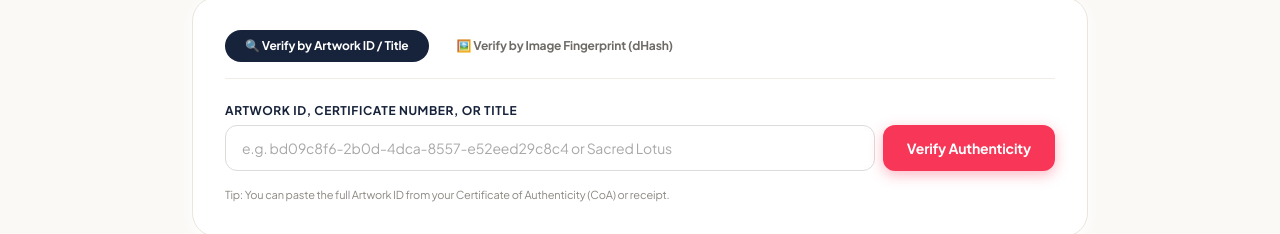
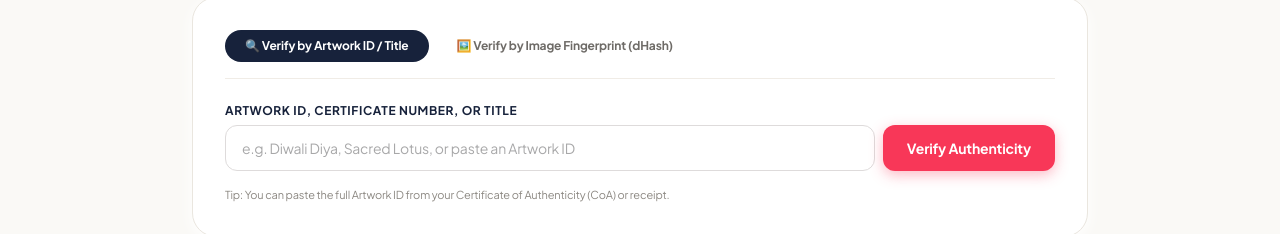
Before and after one commit to bhosalegurudatta-ind/artelio-marketplace, a Next.js app: page /verify in a window 1280 px wide. Shown: the part 427-661 px from the top of the page. Built offline with nearby package versions, Linux system fonts and the light colour scheme; no server answers.

Commit message:
fix(verify): ensure white input background and clearer search placeholder

```diff
--- a/app/verify/page.tsx
+++ b/app/verify/page.tsx
@@ -164,8 +164,8 @@ export default function VerifyProvenancePage() {
                     required
                     value={textQuery}
                     onChange={(e) => setTextQuery(e.target.value)}
-                    placeholder="e.g. bd09c8f6-2b0d-4dca-8557-e52eed29c8c4 or Sacred Lotus"
-                    className="flex-1 rounded-xl border border-[#DEDBDB] px-4 py-3 text-xs sm:text-sm text-[#17223B] placeholder-[#A8A8A9] focus:border-[#F83758] focus:outline-none"
+                    placeholder="e.g. Diwali Diya, Sacred Lotus, or paste an Artwork ID"
+                    className="flex-1 rounded-xl border border-[#DEDBDB] bg-white px-4 py-3 text-xs sm:text-sm text-[#17223B] placeholder-[#A8A8A9] focus:border-[#F83758] focus:ring-1 focus:ring-[#F83758] focus:outline-none shadow-xs"
                   />
                   <button
                     type="submit"
```
